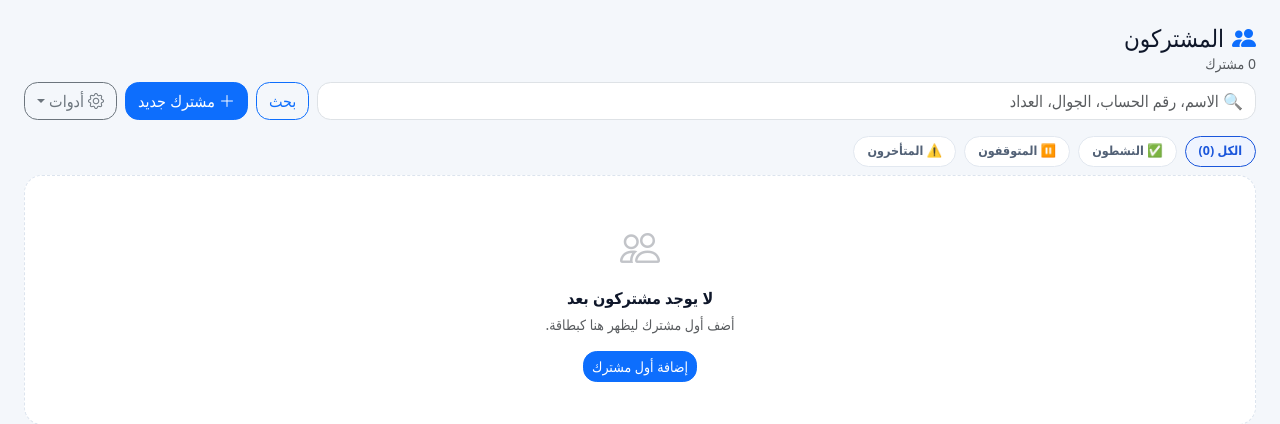
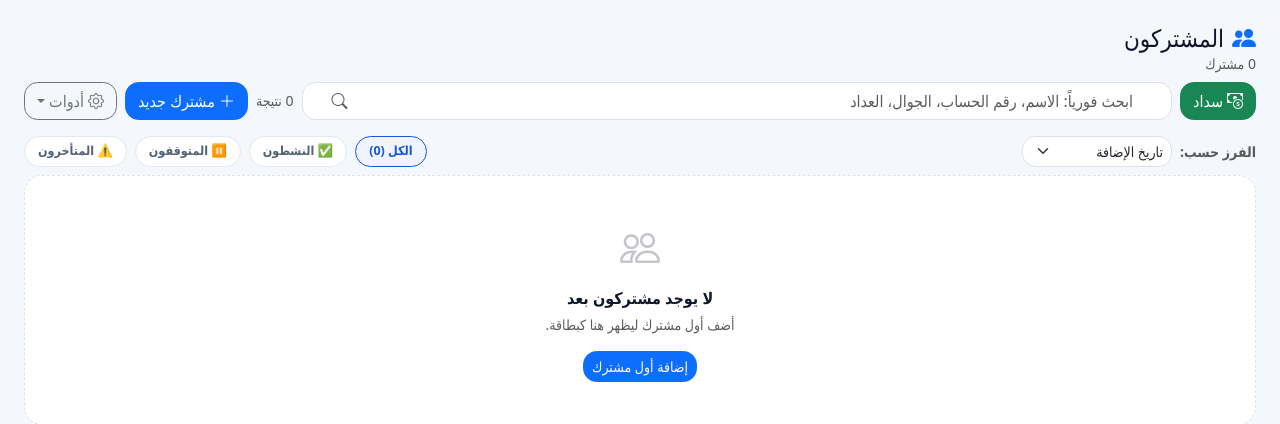
Before and after one commit to zydan25/water-pos-postgres, a Flask app: page /subscribers in a window 1280 px wide. Shown: the part 57-481 px from the top of the page. Run offline with Flask 3, Linux system fonts and the light colour scheme; a user stored in the database is signed in; data comes from the database, SQL or seed files in the repository; data that the repository does not hold is empty.

Commit message:
feat: add instant search sorting and subscriber card metrics

```diff
--- a/templates/subscribers_list.html
+++ b/templates/subscribers_list.html
@@ -24,6 +24,16 @@
     display:flex;align-items:center;gap:5px;margin-top:4px;color:#8290a3;
     font-size:.72rem;line-height:1.3;overflow:hidden;white-space:nowrap;text-overflow:ellipsis;
   }
+  .subscriber-card-side-metrics{flex:0 0 116px;display:grid;grid-template-columns:1fr;gap:6px;min-width:0}
+  .subscriber-mini-metric{border-radius:10px;padding:6px 8px;text-align:right;border:1px solid}
+  .subscriber-mini-metric small{display:block;font-size:.57rem;color:#7f8b9c;line-height:1.1}
+  .subscriber-mini-metric strong{display:block;font-size:.82rem;line-height:1.2;margin-top:2px}
+  .subscriber-mini-metric.reading{background:#eff6ff;border-color:#dbeafe}
+  .subscriber-mini-metric.reading strong{color:#2563eb}
+  .subscriber-mini-metric.arrears{background:#f8fafc;border-color:#e5e7eb}
+  .subscriber-mini-metric.arrears strong{color:#64748b}
+  .subscriber-mini-metric.arrears.has-arrears{background:#fff1f2;border-color:#fecdd3}
+  .subscriber-mini-metric.arrears.has-arrears strong{color:#dc2626}
   .subscriber-card-account{
     display:inline-block;margin-top:7px;padding:3px 7px;border-radius:8px;
     background:#f6f8fb;border:1px solid #edf1f5;color:#6c798c;font-size:.66rem;font-family:ui-monospace,SFMono-Regular,Menlo,monospace;
@@ -49,6 +59,7 @@
     text-decoration:none;font-size:.88rem;transition:.15s;
   }
   .subscriber-action:hover{background:#f5f8fc;border-color:#cbd8e8;color:#1a56db}
+.subscriber-action.payment:hover{color:#15803d;border-color:#bbf7d0}
   .subscriber-action.invoice:hover{color:#0f766e;border-color:#bfe2dc}
   .subscriber-action.report:hover{color:#2563eb;border-color:#c9dcff}
   .subscriber-action.danger:hover{color:#dc2626;border-color:#f3caca}
@@ -65,6 +76,7 @@
     .subscriber-card-top{padding-left:14px}
     .subscriber-card-actions{padding:8px 9px}
     .subscriber-action{width:38px;height:38px}
+    .subscriber-card-side-metrics{flex-basis:100px}
     .subscriber-card-name{font-size:.98rem}
     .subscriber-card-meter{font-size:.7rem}
     .subscriber-page .search-form{width:100%}
@@ -81,12 +93,18 @@
       <div class="text-muted small">{{ subscribers|length }} مشترك{% if q %} — نتائج: "{{ q }}"{% endif %}</div>
     </div>
     <div class="d-flex gap-2 flex-wrap align-items-center w-100 w-md-auto">
-      <form class="d-flex gap-2 search-form flex-grow-1" method="get">
-        <input class="form-control" name="q" value="{{ q }}" placeholder="🔍 الاسم، رقم الحساب، الجوال، العداد" style="min-width:220px;">
-        <input type="hidden" name="status" value="{{ request.args.get('status','') }}">
-        <button class="btn btn-outline-primary">بحث</button>
-        {% if q %}<a class="btn btn-outline-secondary" href="{{ url_for('subscribers') }}">✕</a>{% endif %}
-      </form>
+      <div class="d-flex gap-2 search-form flex-grow-1 align-items-center">
+        <a class="btn btn-success" href="{{ url_for('payment_center') }}">
+          <i class="bi bi-cash-coin me-1"></i>سداد
+        </a>
+        <div class="position-relative flex-grow-1">
+          <i class="bi bi-search position-absolute top-50 translate-middle-y me-3 text-muted" style="right:auto;left:14px;pointer-events:none;"></i>
+          <input class="form-control" id="subscriber-live-search" value="{{ q }}" placeholder="ابحث فورياً: الاسم، رقم الحساب، الجوال، العداد"
+                 style="min-width:220px;padding-inline-start:38px;" autocomplete="off">
+          <button class="btn btn-sm btn-link text-secondary position-absolute top-50 translate-middle-y start-0 me-1 d-none" type="button" id="subscriber-clear-search" aria-label="مسح البحث">✕</button>
+        </div>
+        <span class="small text-muted text-nowrap" id="subscriber-result-count"></span>
+      </div>
       <a class="btn btn-primary" href="{{ url_for('subscriber_new') }}"><i class="bi bi-plus-lg me-1"></i>مشترك جديد</a>
       <div class="dropdown">
         <button class="btn btn-outline-secondary dropdown-toggle" data-bs-toggle="dropdown"><i class="bi bi-gear me-1"></i>أدوات</button>
@@ -100,17 +118,28 @@
     </div>
   </div>
 
-  <div class="d-flex gap-2 flex-wrap mb-2">
+  <div class="d-flex flex-wrap align-items-center justify-content-between gap-2 mb-2">
+    <div class="d-flex gap-2 align-items-center flex-wrap">
+      <span class="fw-bold small text-muted">الفرز حسب:</span>
+      <select id="subscriber-sort" class="form-select form-select-sm" style="width:auto;min-width:150px;" aria-label="فرز المشتركين">
+        <option value="added" {% if sort=='added' %}selected{% endif %}>تاريخ الإضافة</option>
+        <option value="name" {% if sort=='name' %}selected{% endif %}>الاسم</option>
+        <option value="arrears" {% if sort=='arrears' %}selected{% endif %}>المتأخرات الأعلى</option>
+        <option value="reading" {% if sort=='reading' %}selected{% endif %}>قراءة العداد</option>
+      </select>
+    </div>
+    <div class="d-flex gap-2 flex-wrap">
     <a class="filter-chip {% if not request.args.get('status') %}active{% endif %}" href="?q={{ q }}">الكل ({{ subscribers|length }})</a>
     <a class="filter-chip {% if request.args.get('status')=='active' %}active{% endif %}" href="?q={{ q }}&status=active">✅ النشطون</a>
     <a class="filter-chip {% if request.args.get('status')=='inactive' %}active{% endif %}" href="?q={{ q }}&status=inactive">⏸️ المتوقفون</a>
     <a class="filter-chip" href="{{ url_for('arrears_report') }}">⚠️ المتأخرون</a>
+    </div>
   </div>
 
   {% if subscribers %}
-  <div class="subscriber-card-grid">
+  <div class="subscriber-card-grid" id="subscriber-card-grid">
     {% for s in subscribers %}
-    <article class="subscriber-card">
+    <article class="subscriber-card" data-search="{{ (s.name ~ ' ' ~ (s.account_number or '') ~ ' ' ~ (s.phone or '') ~ ' ' ~ (s.meter_number or '') ~ ' ' ~ (s.village or '') ~ ' ' ~ (s.address or ''))|lower }}">
       <a class="subscriber-card-main" href="{{ url_for('subscriber_detail', subscriber_id=s.id) }}" aria-label="فتح تفاصيل {{ s.name }}">
         <span class="subscriber-status-dot {% if s.active %}active{% else %}inactive{% endif %}"
               title="{{ 'نشط' if s.active else 'متوقف' }}"
@@ -144,6 +173,9 @@
         <a class="subscriber-action report" href="{{ url_for('reports') }}?subscriber_id={{ s.id }}" title="تقرير" aria-label="تقرير">
           <i class="bi bi-graph-up"></i>
         </a>
+        <a class="subscriber-action payment" href="{{ url_for('payment_center', q=s.account_number) }}" title="سداد" aria-label="سداد">
+          <i class="bi bi-cash-coin"></i>
+        </a>
         {% if user_role in ['Admin','admin'] %}
         <form method="post" action="{{ url_for('subscriber_delete', subscriber_id=s.id) }}" class="subscriber-action-form"
               onsubmit="return confirm('أرشفة المشترك {{ s.name }}؟')">
@@ -167,4 +199,46 @@
   {% endif %}
 
 </div>
+
+<script>
+(function(){
+  const input = document.getElementById('subscriber-live-search');
+  const clear = document.getElementById('subscriber-clear-search');
+  const count = document.getElementById('subscriber-result-count');
+  const sort = document.getElementById('subscriber-sort');
+  const grid = document.getElementById('subscriber-card-grid');
+
+  function applySearch(){
+    const q=(input?.value||'').trim().toLocaleLowerCase();
+    let visible=0;
+    grid?.querySelectorAll('.subscriber-card').forEach(card=>{
+      const hay=(card.dataset.search||'').toLocaleLowerCase();
+      const show=!q || hay.includes(q);
+      card.classList.toggle('d-none',!show);
+      if(show) visible++;
+    });
+    if(clear) clear.classList.toggle('d-none',!q);
+    if(count) count.textContent=visible+' نتيجة';
+  }
+
+  input?.addEventListener('input', applySearch);
+  clear?.addEventListener('click', ()=>{
+    input.value='';
+    applySearch();
+    input.focus();
+  });
+
+  sort?.addEventListener('change', ()=>{
+    const params=new URLSearchParams(window.location.search);
+    params.set('sort', sort.value);
+    params.delete('q');
+    window.location.href=window.location.pathname+'?'+params.toString();
+  });
+
+  grid?.querySelectorAll('.subscriber-card').forEach(card=>{
+    card.dataset.search=card.dataset.search || '';
+  });
+  applySearch();
+})();
+</script>
 {% endblock %}
```
